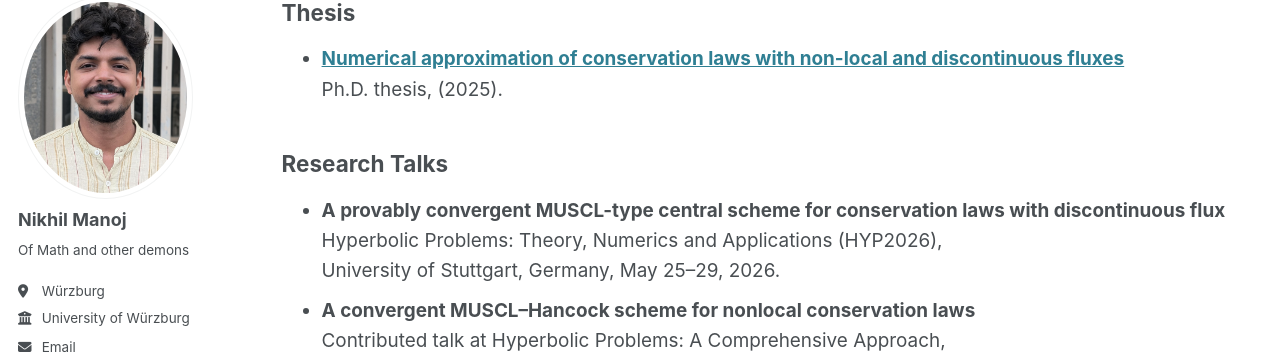
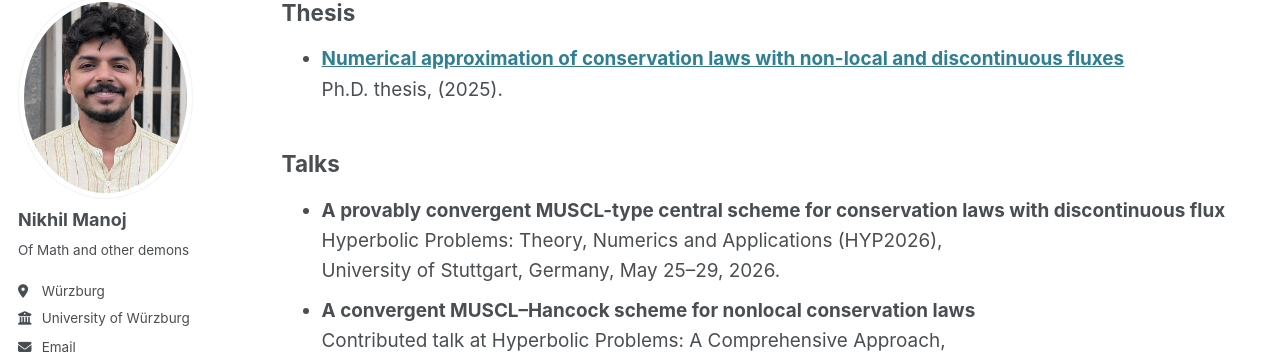
Before and after one commit to nikhil0597/nikhil0597.github.io, a Jekyll site: the page built from _pages/publications.html, in a window 1280 px wide and 900 px high, scrolled down 704 px. Shown: the part 110-464 px from the top of the window. Built offline with Jekyll 4.4.1, drawn with Linux system fonts in a browser that asks for light colours; some web fonts are replaced.

Commit message:
Update publications.html

```diff
--- a/_pages/publications.html
+++ b/_pages/publications.html
@@ -51,7 +51,7 @@ and discontinuous fluxes </a> </strong><br>
 
 </ul>
 
-<h2>Research Talks</h2>
+<h2>Talks</h2>
 
 <ul style="line-height: 1.6; font-size: 1.05em;">
 
```
